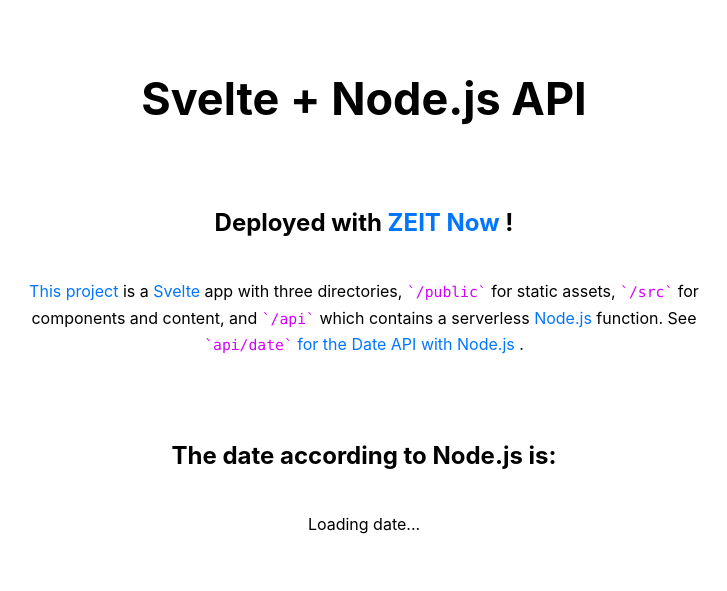
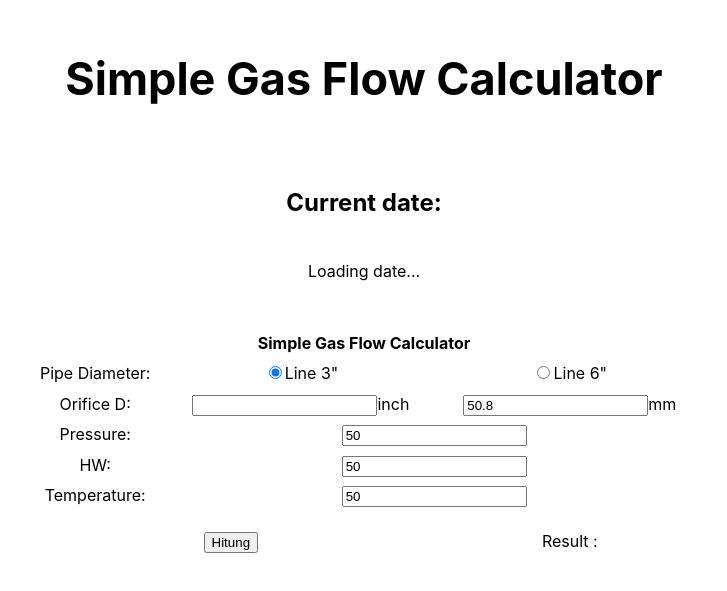
Before and after one commit to fanioz/gas-flow-calculator, a Svelte app: page / in a window 1280 px wide. Shown: the part 115-706 px from the top of the page, without its empty margins (276-1003 px from the left). Built offline with nearby package versions, Linux system fonts and the light colour scheme; no server answers.

Commit message:
Create calculation form

```diff
--- a/src/App.svelte
+++ b/src/App.svelte
@@ -10,39 +10,37 @@
 </script>
 
 <main>
-  <h1>Svelte + Node.js API</h1>
-  <h2>
-    Deployed with
-    <a href="https://zeit.co/docs" target="_blank" rel="noreferrer noopener">
-      ZEIT Now
-    </a>
-    !
-  </h2>
-  <p>
-    <a
-      href="https://github.com/zeit/now/tree/master/examples/svelte"
-      target="_blank"
-      rel="noreferrer noopener">
-      This project
-    </a>
-    is a
-    <a href="https://svelte.dev/">Svelte</a>
-    app with three directories,
-    <code>/public</code>
-    for static assets,
-    <code>/src</code>
-    for components and content, and
-    <code>/api</code>
-    which contains a serverless
-    <a href="https://nodejs.org/en/">Node.js</a>
-    function. See
-    <a href="/api/date">
-      <code>api/date</code>
-      for the Date API with Node.js
-    </a>
-    .
-  </p>
-  <br />
-  <h2>The date according to Node.js is:</h2>
+  <h1>Simple Gas Flow Calculator</h1>
+  <h2>Current date:</h2>
   <p>{date ? date : 'Loading date...'}</p>
+  <br>
+  <table>
+        <th colspan="3">Simple Gas Flow Calculator</th>
+        <tr>
+            <td>Pipe Diameter:</td>
+            <td><input type="radio" id="line3" name="lined" checked="true"><label for="line3">Line 3"</label></td>
+            <td><input type="radio" id="line6" name="lined"><label for="line6">Line 6"</label></td>
+        </tr>
+        <tr>
+            <td><label for="dOrificeIn">Orifice D:</label></td>
+            <td><input type="text" id="dOrificeIn" name="dOrificeIn" oninput="ConvertMM()">inch</td>
+            <td><input type="text" id="dOrificeMM" name="dOrificeMM" value="50.8" >mm</td>
+        </tr>
+        <tr>
+            <td><label for="upPress">Pressure:</label></td>
+            <td colspan="2"><input type="text" id="upPress" name="press" placeholder="Bar" value="50"></td>
+        </tr>
+        <tr>
+            <td><label for="hw">HW:</label></td>
+            <td  colspan="2"><input type="text" id="hw" name = "hw" placeholder="inchH20" value="50"></td>
+        </tr>
+        <tr>
+            <td><label for="temp">Temperature:</label></td>
+            <td  colspan="2"><input type="text" id="temp" name="temp" placeholder="deg C" value="50"></td>
+        </tr>
+        <tr>
+            <td colspan="2"><center><button onclick="Calculate()">Hitung</button></center></td>
+            <td><p id="Result">Result :</p></td>
+        </tr>
+  </table>
 </main>
```
